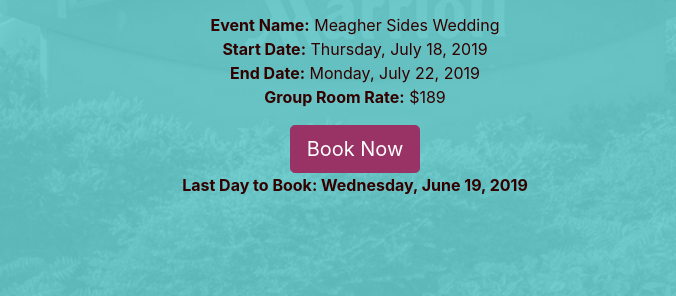
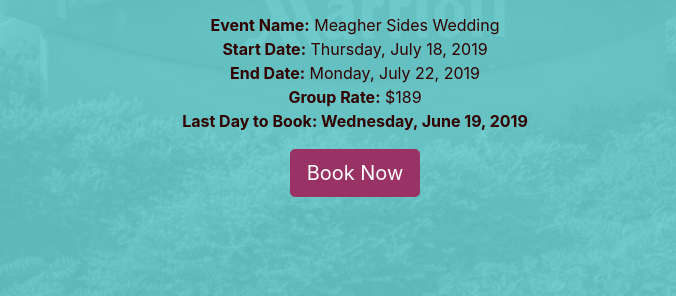
Before and after one commit to weekbeforenext/tammy-april.github.io, a plain HTML site: page index.htm in a window 1280 px wide. Shown: the part 2404-2700 px from the top of the page, 0-676 px from the left. Drawn offline with nearby package versions, Linux system fonts and the light colour scheme; a web font is replaced by a local one.

Commit message:
Moved hotel data.

```diff
--- a/index.htm
+++ b/index.htm
@@ -171,11 +171,11 @@
                 <strong>Event Name:</strong> Meagher Sides Wedding<br/>
                 <strong>Start Date:</strong> Thursday, July 18, 2019<br/>
                 <strong>End Date:</strong> Monday, July 22, 2019<br/>
-                <strong>Group Room Rate:</strong> <span itemprop="priceRange">$189</span>
+                <strong>Group Rate:</strong> $189<br/>
+                <strong>Last Day to Book: Wednesday, June 19, 2019</strong>
               </p>
               <p>
                 <a href="https://www.marriott.com/events/start.mi?id=1551108542690&key=GRP" class="btn btn-primary btn-lg">Book Now</a><br/>
-                <strong>Last Day to Book: Wednesday, June 19, 2019</strong>
               </p>
             </div>
           </div>
```
